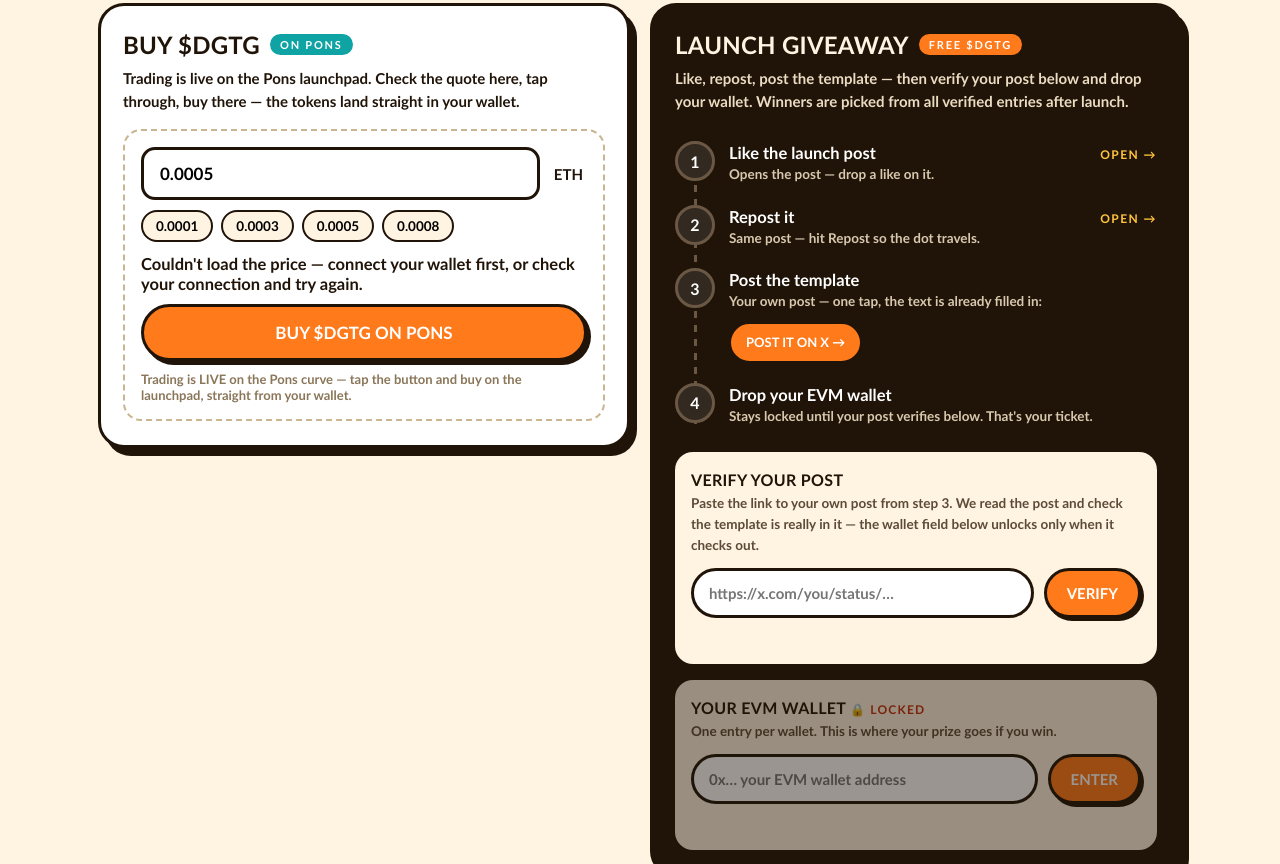
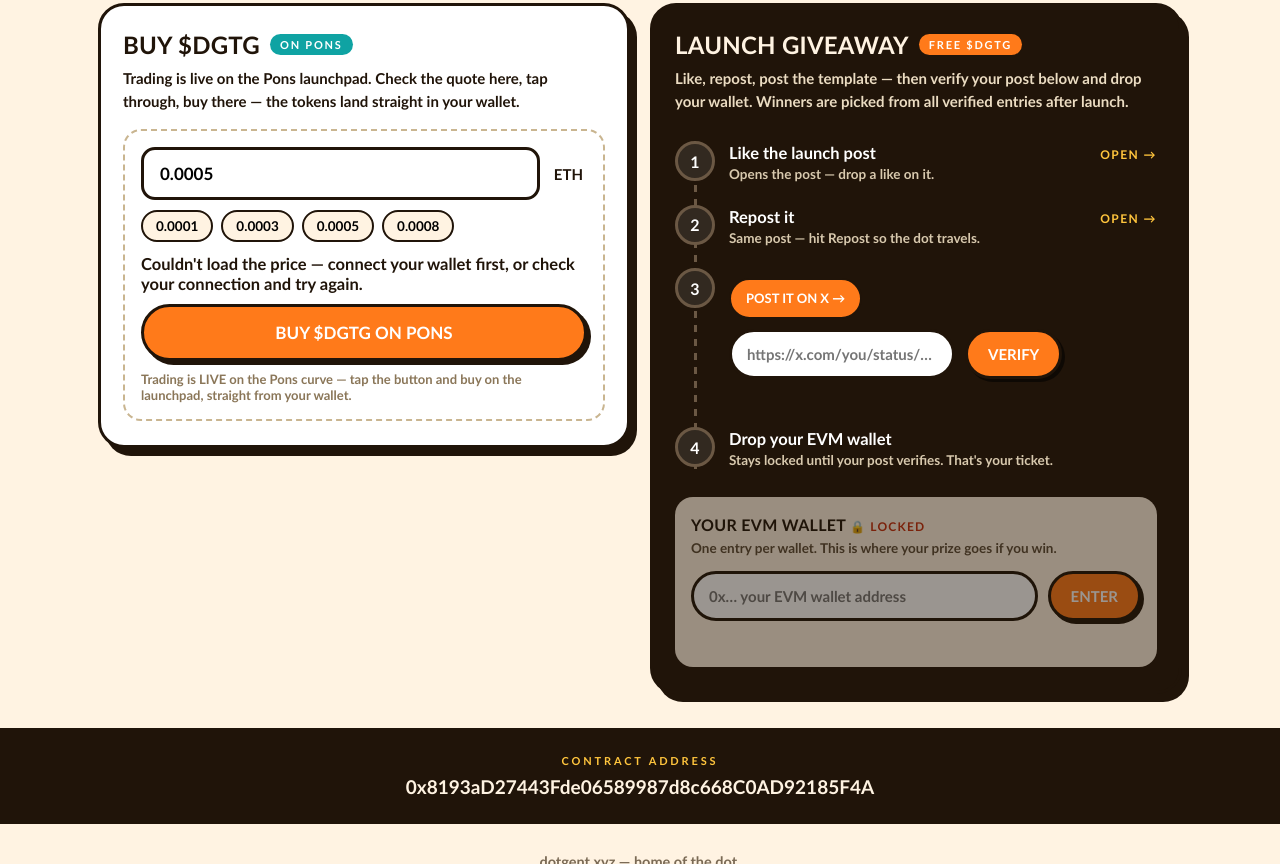
Before and after one commit to dotgent/dotgent.github.io, a plain HTML site: page index.html in a window 1280 px wide. Shown: the part 649-1513 px from the top of the page. Drawn offline with Linux system fonts and the light colour scheme; no server answers.

Commit message:
Giveaway step 3: bare verify field in the rail, no headings or descriptions

```diff
--- a/index.html
+++ b/index.html
@@ -194,6 +194,20 @@
     padding:9px 15px;border-radius:999px;border:2.5px solid var(--ink);color:var(--ink);background:#fff;
   }
   .tpl-actions a{background:var(--orange);color:#fff}
+  /* inline verify field in the rail (step 3) */
+  .task .txt .verify-inline{display:flex;gap:10px;flex-wrap:wrap;margin-top:10px}
+  .verify-inline input{
+    flex:1 1 200px;font-family:inherit;font-size:15px;font-weight:700;
+    padding:13px 15px;border-radius:999px;border:3px solid var(--ink);outline:none;min-width:0;background:#fff;color:var(--ink);
+  }
+  .verify-inline button{
+    font-family:inherit;font-weight:900;font-size:15px;cursor:pointer;
+    padding:13px 20px;border-radius:999px;border:3px solid var(--ink);
+    background:var(--orange);color:#fff;box-shadow:3px 3px 0 rgba(0,0,0,.55);
+  }
+  .task .txt .wallet-msg{display:block;color:#EBDCC2}
+  .task .txt .wallet-msg.ok{color:#4ADE80}
+  .task .txt .wallet-msg.err{color:#FF9A7A}
   /* ---------- CA band ---------- */
   .ca-band{
     margin-top:34px;background:var(--ink);color:var(--paper);
@@ -271,25 +285,21 @@
       </a>
       <div class="task">
         <span class="num" id="tplNum">3</span>
-        <span class="txt"><strong>Post the template</strong><span>Your own post — one tap, the text is already filled in:</span>
+        <span class="txt">
           <span class="tpl-actions">
             <a id="postTplBtn" href="#" target="_blank" rel="noopener">POST IT ON X →</a>
           </span>
+          <form id="proofForm" class="verify-inline">
+            <input type="text" id="proofInput" placeholder="https://x.com/you/status/…" autocomplete="off" spellcheck="false">
+            <button type="submit" id="proofBtn">VERIFY</button>
+          </form>
+          <span class="wallet-msg" id="proofMsg"></span>
         </span>
       </div>
       <div class="task">
         <span class="num">4</span>
-        <span class="txt"><strong>Drop your EVM wallet</strong><span>Stays locked until your post verifies below. That's your ticket.</span></span>
+        <span class="txt"><strong>Drop your EVM wallet</strong><span>Stays locked until your post verifies. That's your ticket.</span></span>
       </div>
-    </div>
-    <div class="wallet-form">
-      <strong>VERIFY YOUR POST</strong>
-      <p>Paste the link to your own post from step 3. We read the post and check the template is really in it — the wallet field below unlocks only when it checks out.</p>
-      <form id="proofForm">
-        <input type="text" id="proofInput" placeholder="https://x.com/you/status/…" autocomplete="off" spellcheck="false">
-        <button type="submit" id="proofBtn">VERIFY</button>
-      </form>
-      <div class="wallet-msg" id="proofMsg"></div>
     </div>
     <div class="wallet-form locked" id="walletBox">
       <strong>YOUR EVM WALLET <span id="lockTag">🔒 LOCKED</span></strong>
```
